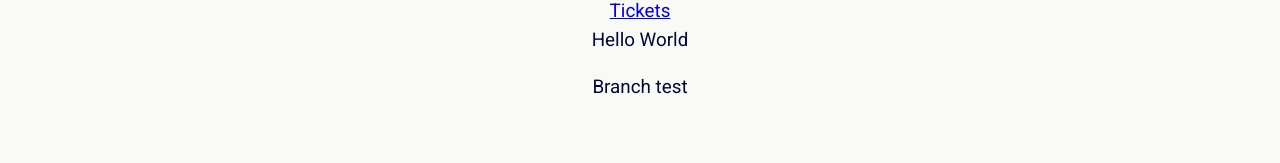
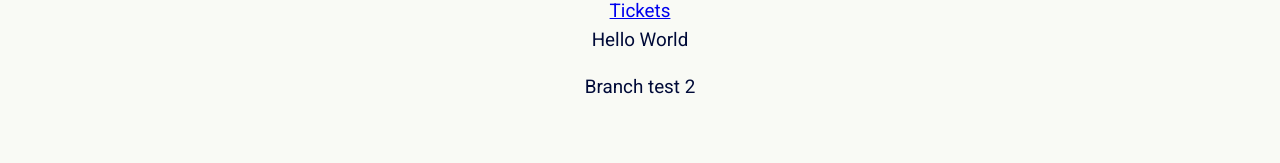
Before and after one commit to RHemstad/ufo_adventures, a React (Create React App) app: page / in a window 1280 px wide. Shown: the part 417-580 px from the top of the page. Built offline with nearby package versions, Linux system fonts and the light colour scheme.

Commit message:
updated home

```diff
--- a/src/components/home/Home.jsx
+++ b/src/components/home/Home.jsx
@@ -14,7 +14,7 @@ const Home = () => {
 
     Hello World
 
-    <p>Branch test</p>
+    <p>Branch test 2</p>
 
     </>
   )
```
